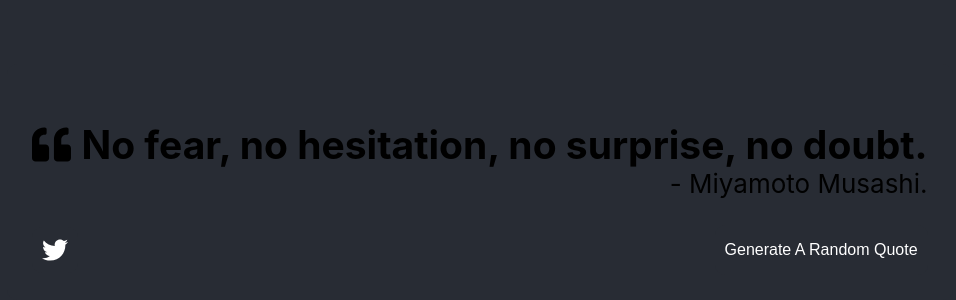
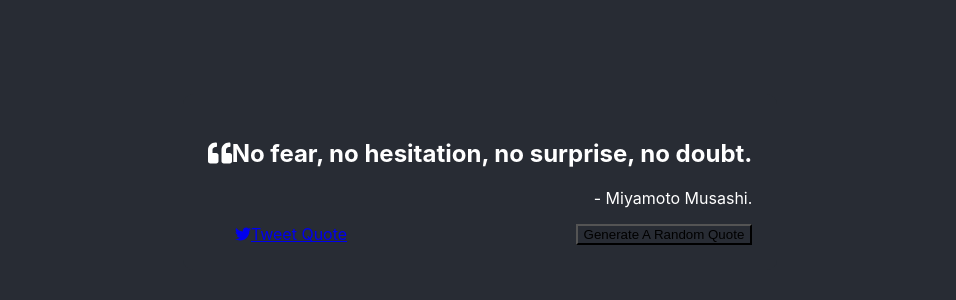
Before and after one commit to ryang223/random-quote-machine, a React (Create React App) app: page / in a window 1280 px wide. Shown: the part 218-518 px from the top of the page, without its empty margins (160-1116 px from the left). Built offline with nearby package versions, Linux system fonts and the light colour scheme; no server answers.

Commit message:
Itbuttons properly spaced and showing at proper flex distances

```diff
--- a/src/App.js
+++ b/src/App.js
@@ -43,7 +43,7 @@ return (
         </h2>
         <p id="author">- {author}</p>
         <div className="buttons">
-          <a id="tweet-quote" style={{ backgroundColor: accentColor }} href={encodeURI(`https://twitter.com/intent/tweet?hashtags=quotes&related=freecodecamp&text={quote} -${author}`)}><FontAwesomeIcon icon={faTwitter} /></a>
+          <a id="tweet-quote" href={encodeURI(`https://twitter.com/intent/tweet?hashtags=quotes&related=freecodecamp&text=${quote} -${author}`)}><FontAwesomeIcon icon={faTwitter} />Tweet Quote</a>
           <button id="new-quote" style={{ backgroundColor: accentColor }} onClick={() => getRandomQuote()}>Generate A Random Quote</button>
         </div>
       </div>
--- a/src/App.scss
+++ b/src/App.scss
@@ -7,61 +7,31 @@
   }
 }
 
-
-
 .App {
   text-align: center;
   #quote-box{
     padding: 25px;
     background-color: white;
     border-radius: 10px;
-    color: black;
-
-    #text{
-      margin-bottom: 0px;
-      #quote-icon{
-        margin-right: 10px;
-      }
-    }
     #author{
-      margin-top: 0;
       text-align: end;
     }
-    .buttons{
-      display: flex;
-      justify-content: space-between;
-      min-height: 50px;
-      #tweet-quote{
-        display: flex;
-        padding: 10px;
-        color: white;
-        border-radius: 10px;
-        max-width: 50px;
-        height: 100%align-self center;
-        align-self: center;
-        justify-content: center;
-      }
-      #new-quote{
-        display: inline-block;
-        color: white;
-        border-radius: 10px;
-        padding: 10px;
-        border: none;
-        cursor: pointer;
-        font-size: 16px;
-      }
+    #tweet-quote{
+      float: left;
+      padding-left: 5%;
+    }
+    #new-quote{
+      float: right;
     }
   }
-
-      .App-header{
-        background-color: #282c34;
-        min-height: 100vh;
-        display: flex;
-        flex-direction: column;
-        align-items: center;
-        justify-content: center;
-        font-size: calc(10px + 2vmin);
-        color: white;
-      }
-
+  .App-header {
+    background-color: #282c34;
+    min-height: 100vh;
+    display: flex;
+    flex-direction: column;
+    align-items: center;
+    justify-content: center;
+    font-size: calc(10px + 2vin);
+    color: white;
   }
+}
```
